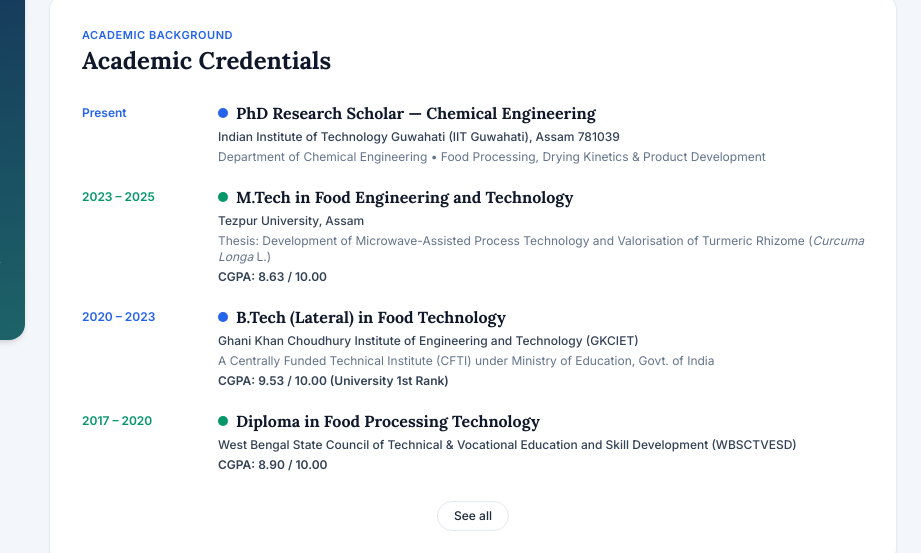
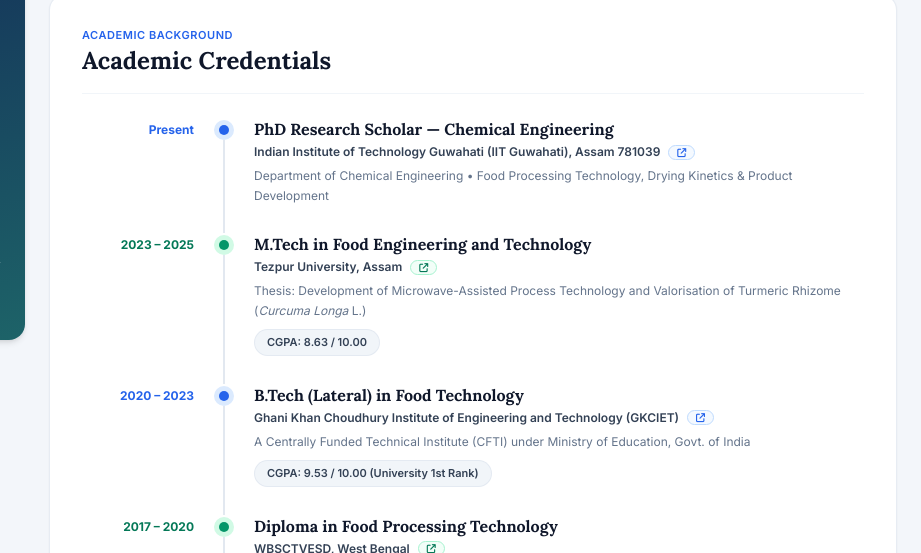
Before and after one commit to subhankarmaityiitg/subhankarmaity, a plain HTML site: page index.html in a window 1280 px wide. Shown: the part 399-952 px from the top of the page, 359-1280 px from the left. Drawn offline with nearby package versions, Linux system fonts and the light colour scheme.

Commit message:
Update index.html

```diff
--- a/index.html
+++ b/index.html
@@ -224,114 +224,174 @@
       <!-- 2. EDUCATION / ACADEMIC CREDENTIALS -->
       <section id="education" class="scroll-mt-22 bg-white dark:bg-darkCard rounded-2xl p-6 sm:p-8 border border-slate-200/80 dark:border-slate-800 shadow-sm">
         <div class="text-[11px] font-semibold uppercase tracking-wider text-blue-600 dark:text-blue-400">Academic Background</div>
-        <h2 class="font-serif text-2xl font-bold text-slate-900 dark:text-white mt-0.5">Academic Credentials</h2>
+        <h2 class="font-serif text-2xl font-bold text-slate-900 dark:text-white mt-0.5 pb-4 border-b border-slate-100 dark:border-slate-800">Academic Credentials</h2>
 
-        <div class="mt-6 space-y-5">
-          <!-- Current Research -->
-          <div class="flex flex-col sm:flex-row sm:items-start gap-2 sm:gap-6">
-            <div class="sm:w-28 shrink-0 text-xs font-semibold text-blue-600 dark:text-blue-400 pt-1">Present</div>
-            <div class="flex-1">
-              <div class="flex items-center gap-2">
-                <span class="w-2.5 h-2.5 rounded-full bg-blue-600 shrink-0"></span>
-                <h3 class="font-serif font-bold text-base text-slate-900 dark:text-white">PhD Research Scholar — Chemical Engineering</h3>
+        <div class="mt-6">
+          <!-- Item 1: IIT Guwahati (Blue Dot + Vertical Line) -->
+          <div class="flex gap-3 sm:gap-5">
+            <div class="w-24 sm:w-28 shrink-0 text-right text-xs font-bold text-blue-600 dark:text-blue-400 pt-1">Present</div>
+            <div class="relative flex flex-col items-center">
+              <span class="w-5 h-5 rounded-full bg-blue-100 dark:bg-blue-900/50 flex items-center justify-center z-10 mt-0.5">
+                <span class="w-2.5 h-2.5 rounded-full bg-blue-600"></span>
+              </span>
+              <div class="w-[2px] flex-1 bg-slate-200 dark:bg-slate-700"></div>
+            </div>
+            <div class="flex-1 pb-7">
+              <h3 class="font-serif font-bold text-base text-slate-900 dark:text-white leading-snug">PhD Research Scholar — Chemical Engineering</h3>
+              <div class="mt-1 flex flex-wrap items-center gap-2 text-xs font-semibold text-slate-700 dark:text-slate-200">
+                <span>Indian Institute of Technology Guwahati (IIT Guwahati), Assam 781039</span>
+                <a href="https://www.iitg.ac.in/" target="_blank" rel="noopener noreferrer" title="Visit IIT Guwahati Website" class="inline-flex items-center justify-center px-2 py-0.5 rounded-full border border-blue-200 dark:border-blue-800 bg-blue-50/70 dark:bg-blue-900/30 text-blue-600 dark:text-blue-400 hover:bg-blue-600 hover:text-white transition">
+                  <i class="fa-solid fa-arrow-up-right-from-square text-[9px]"></i>
+                </a>
               </div>
-              <div class="pl-4.5 mt-1 space-y-1 text-xs text-slate-600 dark:text-slate-300">
-                <div class="font-medium text-slate-700 dark:text-slate-200">Indian Institute of Technology Guwahati (IIT Guwahati), Assam 781039</div>
-                <p class="text-slate-500 dark:text-slate-400">Department of Chemical Engineering • Food Processing, Drying Kinetics & Product Development</p>
+              <p class="text-xs text-slate-500 dark:text-slate-400 mt-1.5 leading-relaxed">
+                Department of Chemical Engineering • Food Processing Technology, Drying Kinetics & Product Development
+              </p>
+            </div>
+          </div>
+
+          <!-- Item 2: M.Tech Tezpur University (Green Dot + Vertical Line) -->
+          <div class="flex gap-3 sm:gap-5">
+            <div class="w-24 sm:w-28 shrink-0 text-right text-xs font-bold text-emerald-700 dark:text-emerald-400 pt-1">2023 – 2025</div>
+            <div class="relative flex flex-col items-center">
+              <span class="w-5 h-5 rounded-full bg-emerald-100 dark:bg-emerald-900/50 flex items-center justify-center z-10 mt-0.5">
+                <span class="w-2.5 h-2.5 rounded-full bg-emerald-600"></span>
+              </span>
+              <div class="w-[2px] flex-1 bg-slate-200 dark:bg-slate-700"></div>
+            </div>
+            <div class="flex-1 pb-7">
+              <h3 class="font-serif font-bold text-base text-slate-900 dark:text-white leading-snug">M.Tech in Food Engineering and Technology</h3>
+              <div class="mt-1 flex flex-wrap items-center gap-2 text-xs font-semibold text-slate-700 dark:text-slate-200">
+                <span>Tezpur University, Assam</span>
+                <a href="http://www.tezu.ernet.in/" target="_blank" rel="noopener noreferrer" title="Visit Tezpur University Website" class="inline-flex items-center justify-center px-2 py-0.5 rounded-full border border-emerald-200 dark:border-emerald-800 bg-emerald-50/70 dark:bg-emerald-900/30 text-emerald-700 dark:text-emerald-400 hover:bg-emerald-600 hover:text-white transition">
+                  <i class="fa-solid fa-arrow-up-right-from-square text-[9px]"></i>
+                </a>
+              </div>
+              <p class="text-xs text-slate-500 dark:text-slate-400 mt-1.5 leading-relaxed">
+                Thesis: Development of Microwave-Assisted Process Technology and Valorisation of Turmeric Rhizome (<em>Curcuma Longa</em> L.)
+              </p>
+              <div class="mt-2">
+                <span class="inline-block px-3 py-1 rounded-full text-[11px] font-semibold bg-slate-100 dark:bg-slate-800 text-slate-700 dark:text-slate-300 border border-slate-200/80 dark:border-slate-700">
+                  CGPA: 8.63 / 10.00
+                </span>
               </div>
             </div>
           </div>
 
-          <!-- 1. M.Tech -->
-          <div class="flex flex-col sm:flex-row sm:items-start gap-2 sm:gap-6">
-            <div class="sm:w-28 shrink-0 text-xs font-semibold text-emerald-600 dark:text-emerald-400 pt-1">2023 – 2025</div>
-            <div class="flex-1">
-              <div class="flex items-center gap-2">
-                <span class="w-2.5 h-2.5 rounded-full bg-emerald-600 shrink-0"></span>
-                <h3 class="font-serif font-bold text-base text-slate-900 dark:text-white">M.Tech in Food Engineering and Technology</h3>
+          <!-- Item 3: B.Tech GKCIET (Blue Dot + Vertical Line) -->
+          <div class="flex gap-3 sm:gap-5">
+            <div class="w-24 sm:w-28 shrink-0 text-right text-xs font-bold text-blue-600 dark:text-blue-400 pt-1">2020 – 2023</div>
+            <div class="relative flex flex-col items-center">
+              <span class="w-5 h-5 rounded-full bg-blue-100 dark:bg-blue-900/50 flex items-center justify-center z-10 mt-0.5">
+                <span class="w-2.5 h-2.5 rounded-full bg-blue-600"></span>
+              </span>
+              <div class="w-[2px] flex-1 bg-slate-200 dark:bg-slate-700"></div>
+            </div>
+            <div class="flex-1 pb-7">
+              <h3 class="font-serif font-bold text-base text-slate-900 dark:text-white leading-snug">B.Tech (Lateral) in Food Technology</h3>
+              <div class="mt-1 flex flex-wrap items-center gap-2 text-xs font-semibold text-slate-700 dark:text-slate-200">
+                <span>Ghani Khan Choudhury Institute of Engineering and Technology (GKCIET)</span>
+                <a href="https://www.gkciet.ac.in/" target="_blank" rel="noopener noreferrer" title="Visit GKCIET Website" class="inline-flex items-center justify-center px-2 py-0.5 rounded-full border border-blue-200 dark:border-blue-800 bg-blue-50/70 dark:bg-blue-900/30 text-blue-600 dark:text-blue-400 hover:bg-blue-600 hover:text-white transition">
+                  <i class="fa-solid fa-arrow-up-right-from-square text-[9px]"></i>
+                </a>
               </div>
-              <div class="pl-4.5 mt-1 space-y-1 text-xs text-slate-600 dark:text-slate-300">
-                <div class="font-medium text-slate-700 dark:text-slate-200">Tezpur University, Assam</div>
-                <p class="text-slate-500 dark:text-slate-400">Thesis: Development of Microwave-Assisted Process Technology and Valorisation of Turmeric Rhizome (<em>Curcuma Longa</em> L.)</p>
-                <div class="font-semibold text-slate-700 dark:text-slate-200">CGPA: 8.63 / 10.00</div>
+              <p class="text-xs text-slate-500 dark:text-slate-400 mt-1.5 leading-relaxed">
+                A Centrally Funded Technical Institute (CFTI) under Ministry of Education, Govt. of India
+              </p>
+              <div class="mt-2">
+                <span class="inline-block px-3 py-1 rounded-full text-[11px] font-semibold bg-slate-100 dark:bg-slate-800 text-slate-700 dark:text-slate-300 border border-slate-200/80 dark:border-slate-700">
+                  CGPA: 9.53 / 10.00 (University 1st Rank)
+                </span>
               </div>
             </div>
           </div>
 
-          <!-- 2. B.Tech -->
-          <div class="flex flex-col sm:flex-row sm:items-start gap-2 sm:gap-6">
-            <div class="sm:w-28 shrink-0 text-xs font-semibold text-blue-600 dark:text-blue-400 pt-1">2020 – 2023</div>
-            <div class="flex-1">
-              <div class="flex items-center gap-2">
-                <span class="w-2.5 h-2.5 rounded-full bg-blue-600 shrink-0"></span>
-                <h3 class="font-serif font-bold text-base text-slate-900 dark:text-white">B.Tech (Lateral) in Food Technology</h3>
+          <!-- Item 4: Diploma WBSCTVESD (Green Dot + Vertical Line) -->
+          <div class="flex gap-3 sm:gap-5">
+            <div class="w-24 sm:w-28 shrink-0 text-right text-xs font-bold text-emerald-700 dark:text-emerald-400 pt-1">2017 – 2020</div>
+            <div class="relative flex flex-col items-center">
+              <span class="w-5 h-5 rounded-full bg-emerald-100 dark:bg-emerald-900/50 flex items-center justify-center z-10 mt-0.5">
+                <span class="w-2.5 h-2.5 rounded-full bg-emerald-600"></span>
+              </span>
+              <div id="diploma-line" class="w-[2px] flex-1 bg-slate-200 dark:bg-slate-700"></div>
+            </div>
+            <div class="flex-1 pb-7">
+              <h3 class="font-serif font-bold text-base text-slate-900 dark:text-white leading-snug">Diploma in Food Processing Technology</h3>
+              <div class="mt-1 flex flex-wrap items-center gap-2 text-xs font-semibold text-slate-700 dark:text-slate-200">
+                <span>WBSCTVESD, West Bengal</span>
+                <a href="https://webscte.co.in/" target="_blank" rel="noopener noreferrer" title="Visit WBSCTVESD Website" class="inline-flex items-center justify-center px-2 py-0.5 rounded-full border border-emerald-200 dark:border-emerald-800 bg-emerald-50/70 dark:bg-emerald-900/30 text-emerald-700 dark:text-emerald-400 hover:bg-emerald-600 hover:text-white transition">
+                  <i class="fa-solid fa-arrow-up-right-from-square text-[9px]"></i>
+                </a>
               </div>
-              <div class="pl-4.5 mt-1 space-y-1 text-xs text-slate-600 dark:text-slate-300">
-                <div class="font-medium text-slate-700 dark:text-slate-200">Ghani Khan Choudhury Institute of Engineering and Technology (GKCIET)</div>
-                <p class="text-slate-500 dark:text-slate-400">A Centrally Funded Technical Institute (CFTI) under Ministry of Education, Govt. of India</p>
-                <div class="font-semibold text-slate-700 dark:text-slate-200">CGPA: 9.53 / 10.00 (University 1st Rank)</div>
-              </div>
-            </div>
-          </div>
-
-          <!-- 3. Diploma -->
-          <div class="flex flex-col sm:flex-row sm:items-start gap-2 sm:gap-6">
-            <div class="sm:w-28 shrink-0 text-xs font-semibold text-emerald-600 dark:text-emerald-400 pt-1">2017 – 2020</div>
-            <div class="flex-1">
-              <div class="flex items-center gap-2">
-                <span class="w-2.5 h-2.5 rounded-full bg-emerald-600 shrink-0"></span>
-                <h3 class="font-serif font-bold text-base text-slate-900 dark:text-white">Diploma in Food Processing Technology</h3>
-              </div>
-              <div class="pl-4.5 mt-1 space-y-1 text-xs text-slate-600 dark:text-slate-300">
-                <div class="font-medium text-slate-700 dark:text-slate-200">West Bengal State Council of Technical & Vocational Education and Skill Development (WBSCTVESD)</div>
-                <div class="font-semibold text-slate-700 dark:text-slate-200">CGPA: 8.90 / 10.00</div>
+              <div class="mt-2">
+                <span class="inline-block px-3 py-1 rounded-full text-[11px] font-semibold bg-slate-100 dark:bg-slate-800 text-slate-700 dark:text-slate-300 border border-slate-200/80 dark:border-slate-700">
+                  CGPA: 8.90 / 10.00
+                </span>
               </div>
             </div>
           </div>
 
           <!-- Collapsible School Credentials (10+2 & 10th) -->
-          <div id="more-edu" class="hidden space-y-5 pt-2 border-t border-slate-100 dark:border-slate-800">
-            <!-- 4. Higher Secondary -->
-            <div class="flex flex-col sm:flex-row sm:items-start gap-2 sm:gap-6">
-              <div class="sm:w-28 shrink-0 text-xs font-semibold text-blue-600 dark:text-blue-400 pt-1">2017</div>
-              <div class="flex-1">
-                <div class="flex items-center gap-2">
-                  <span class="w-2.5 h-2.5 rounded-full bg-blue-600 shrink-0"></span>
-                  <h3 class="font-serif font-bold text-base text-slate-900 dark:text-white">Higher Secondary (10+2)</h3>
+          <div id="more-edu" class="hidden">
+            <!-- Item 5: Higher Secondary (Blue Dot + Vertical Line) -->
+            <div class="flex gap-3 sm:gap-5">
+              <div class="w-24 sm:w-28 shrink-0 text-right text-xs font-bold text-blue-600 dark:text-blue-400 pt-1">2017</div>
+              <div class="relative flex flex-col items-center">
+                <span class="w-5 h-5 rounded-full bg-blue-100 dark:bg-blue-900/50 flex items-center justify-center z-10 mt-0.5">
+                  <span class="w-2.5 h-2.5 rounded-full bg-blue-600"></span>
+                </span>
+                <div class="w-[2px] flex-1 bg-slate-200 dark:bg-slate-700"></div>
+              </div>
+              <div class="flex-1 pb-7">
+                <h3 class="font-serif font-bold text-base text-slate-900 dark:text-white leading-snug">Higher Secondary (10+2)</h3>
+                <div class="mt-1 flex flex-wrap items-center gap-2 text-xs font-semibold text-slate-700 dark:text-slate-200">
+                  <span>West Bengal Council of Higher Secondary Education</span>
+                  <a href="https://wbchse.wb.gov.in/" target="_blank" rel="noopener noreferrer" title="Visit WBCHSE Website" class="inline-flex items-center justify-center px-2 py-0.5 rounded-full border border-blue-200 dark:border-blue-800 bg-blue-50/70 dark:bg-blue-900/30 text-blue-600 dark:text-blue-400 hover:bg-blue-600 hover:text-white transition">
+                    <i class="fa-solid fa-arrow-up-right-from-square text-[9px]"></i>
+                  </a>
                 </div>
-                <div class="pl-4.5 mt-1 space-y-1 text-xs text-slate-600 dark:text-slate-300">
-                  <div class="font-medium text-slate-700 dark:text-slate-200">West Bengal Council of Higher Secondary Education</div>
-                  <p class="text-slate-500 dark:text-slate-400">Subjects: Bengali, English, Chemistry, Mathematics, Physics, Biology</p>
-                  <div class="font-semibold text-slate-700 dark:text-slate-200"> Class/Score: 1st class</div>
+                <p class="text-xs text-slate-500 dark:text-slate-400 mt-1.5">Subjects: Bengali, English, Chemistry, Mathematics, Physics, Biology</p>
+                <div class="mt-2">
+                  <span class="inline-block px-3 py-1 rounded-full text-[11px] font-semibold bg-slate-100 dark:bg-slate-800 text-slate-700 dark:text-slate-300 border border-slate-200/80 dark:border-slate-700">
+                    Class/Score: 1st class
+                  </span>
                 </div>
               </div>
             </div>
 
-            <!-- 5. Secondary -->
-            <div class="flex flex-col sm:flex-row sm:items-start gap-2 sm:gap-6">
-              <div class="sm:w-28 shrink-0 text-xs font-semibold text-emerald-600 dark:text-emerald-400 pt-1">2015</div>
-              <div class="flex-1">
-                <div class="flex items-center gap-2">
-                  <span class="w-2.5 h-2.5 rounded-full bg-emerald-600 shrink-0"></span>
-                  <h3 class="font-serif font-bold text-base text-slate-900 dark:text-white">Secondary Examination (10th)</h3>
+            <!-- Item 6: Secondary (Green Dot, No Bottom Line) -->
+            <div class="flex gap-3 sm:gap-5">
+              <div class="w-24 sm:w-28 shrink-0 text-right text-xs font-bold text-emerald-700 dark:text-emerald-400 pt-1">2015</div>
+              <div class="relative flex flex-col items-center">
+                <span class="w-5 h-5 rounded-full bg-emerald-100 dark:bg-emerald-900/50 flex items-center justify-center z-10 mt-0.5">
+                  <span class="w-2.5 h-2.5 rounded-full bg-emerald-600"></span>
+                </span>
+              </div>
+              <div class="flex-1 pb-2">
+                <h3 class="font-serif font-bold text-base text-slate-900 dark:text-white leading-snug">Secondary Examination (10th)</h3>
+                <div class="mt-1 flex flex-wrap items-center gap-2 text-xs font-semibold text-slate-700 dark:text-slate-200">
+                  <span>West Bengal Board of Secondary Education</span>
+                  <a href="https://wbbse.wb.gov.in/" target="_blank" rel="noopener noreferrer" title="Visit WBBSE Website" class="inline-flex items-center justify-center px-2 py-0.5 rounded-full border border-emerald-200 dark:border-emerald-800 bg-emerald-50/70 dark:bg-emerald-900/30 text-emerald-700 dark:text-emerald-400 hover:bg-emerald-600 hover:text-white transition">
+                    <i class="fa-solid fa-arrow-up-right-from-square text-[9px]"></i>
+                  </a>
                 </div>
-                <div class="pl-4.5 mt-1 space-y-1 text-xs text-slate-600 dark:text-slate-300">
-                  <div class="font-medium text-slate-700 dark:text-slate-200">West Bengal Board of Secondary Education</div>
-                  <p class="text-slate-500 dark:text-slate-400">Subjects: Bengali, English, Mathematics, Physical Science, Life Science, History, Geography</p>
-                  <div class="font-semibold text-slate-700 dark:text-slate-200">Class/Score: 1st class</div>
+                <p class="text-xs text-slate-500 dark:text-slate-400 mt-1.5">Subjects: Bengali, English, Mathematics, Physical Science, Life Science, History, Geography</p>
+                <div class="mt-2">
+                  <span class="inline-block px-3 py-1 rounded-full text-[11px] font-semibold bg-slate-100 dark:bg-slate-800 text-slate-700 dark:text-slate-300 border border-slate-200/80 dark:border-slate-700">
+                    Class/Score: 1st class
+                  </span>
                 </div>
               </div>
             </div>
           </div>
 
-          <div class="pt-2 text-center">
+          <div class="pt-4 text-center">
             <button id="toggle-edu-btn" class="px-4 py-1.5 rounded-full text-xs font-medium border border-slate-200 dark:border-slate-700 hover:bg-slate-100 dark:hover:bg-slate-800 transition">
               See all
             </button>
           </div>
         </div>
       </section>
-
       <!-- 3. RESEARCH PROJECTS, INDUSTRIAL INTERNSHIPS & STATS BAR -->
       <section id="experience" class="scroll-mt-22 bg-white dark:bg-darkCard rounded-2xl p-6 sm:p-8 border border-slate-200/80 dark:border-slate-800 shadow-sm">
         <div class="text-[11px] font-semibold uppercase tracking-wider text-blue-600 dark:text-blue-400">Research & Industrial Trajectory</div>
```
